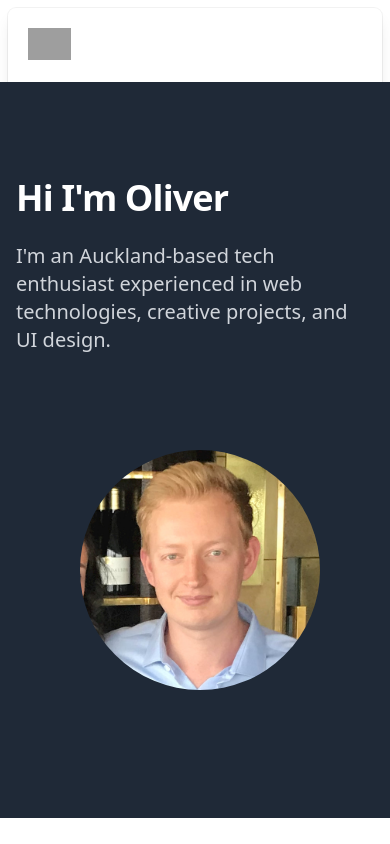
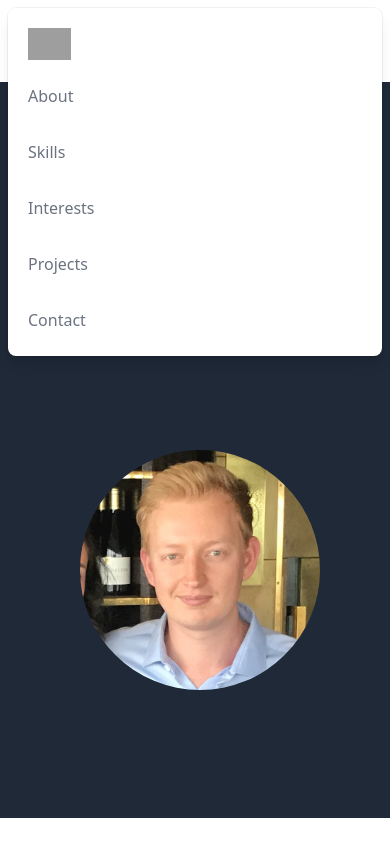
Before and after one commit to olinoles/olinoles.github.io-old, a Nuxt app: page / in a window 390 px wide. Both pictures are taken after a click on the button "Open menu". Built offline with nearby package versions, Linux system fonts and the light colour scheme; grey boxes are pictures that could not be loaded; some icons are missing.

Commit message:
Fixed z-index on mobile menu

```diff
--- a/components/Header/index.vue
+++ b/components/Header/index.vue
@@ -33,7 +33,7 @@
       @click="isMobileMenuOpen = false"
     />
     <transition name="flyout">
-      <div v-if="isMobileMenuOpen" class="absolute top-0 inset-x-0 p-2 transform origin-top-right md:hidden">
+      <div v-if="isMobileMenuOpen" class="absolute z-50 top-0 inset-x-0 p-2 transform origin-top-right md:hidden">
         <div class="rounded-lg shadow-lg ring-1 ring-black ring-opacity-5 bg-white divide-y-2 divide-gray-50">
           <div class="pt-5 pb-6 px-5">
             <div class="flex items-center justify-between">
```
